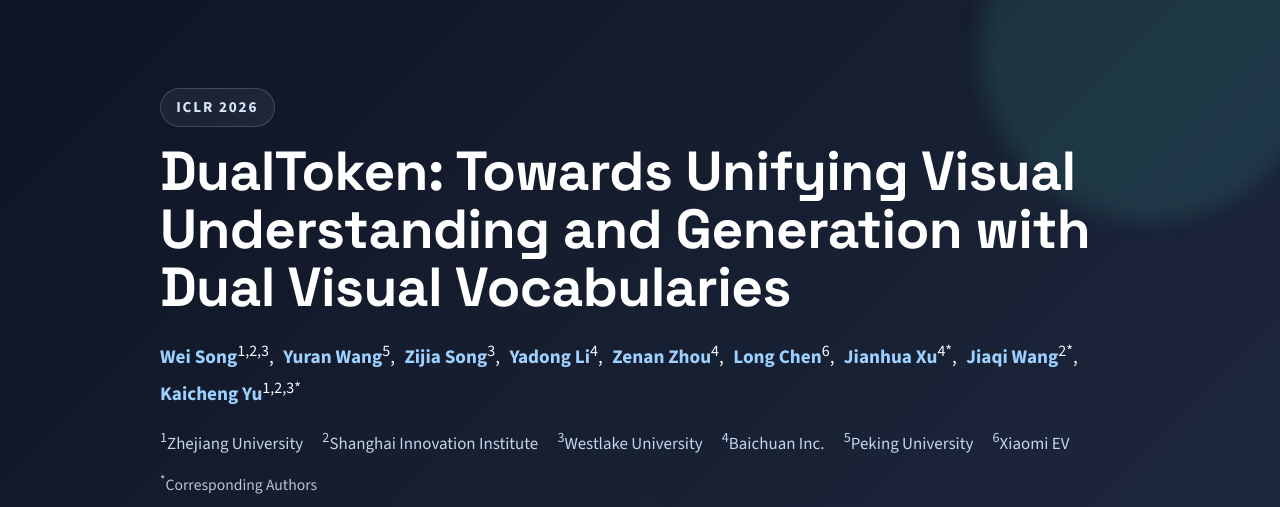
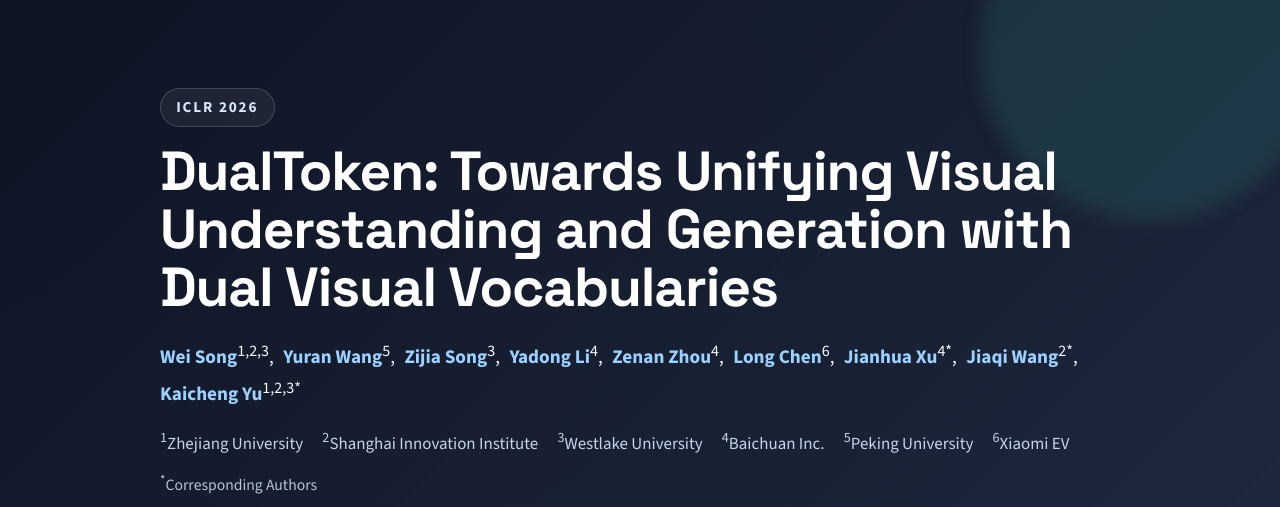
Before and after one commit to songweii/dualtoken-project-page, a plain HTML site: page index.html in a window 1280 px wide. Shown: the top 507 px of the page. Drawn offline with nearby package versions, Linux system fonts and the light colour scheme; some icons are missing.

```diff
--- a/static/css/index.css
+++ b/static/css/index.css
@@ -114,7 +114,7 @@
   /* line-height: 1.02 !important; */
   line-height: 1.05 !important;
   /* letter-spacing: -0.04em; */
-  letter-spacing: -0.01em;
+  letter-spacing: -0.02em;
   color: #ffffff !important;
 }
 
```
